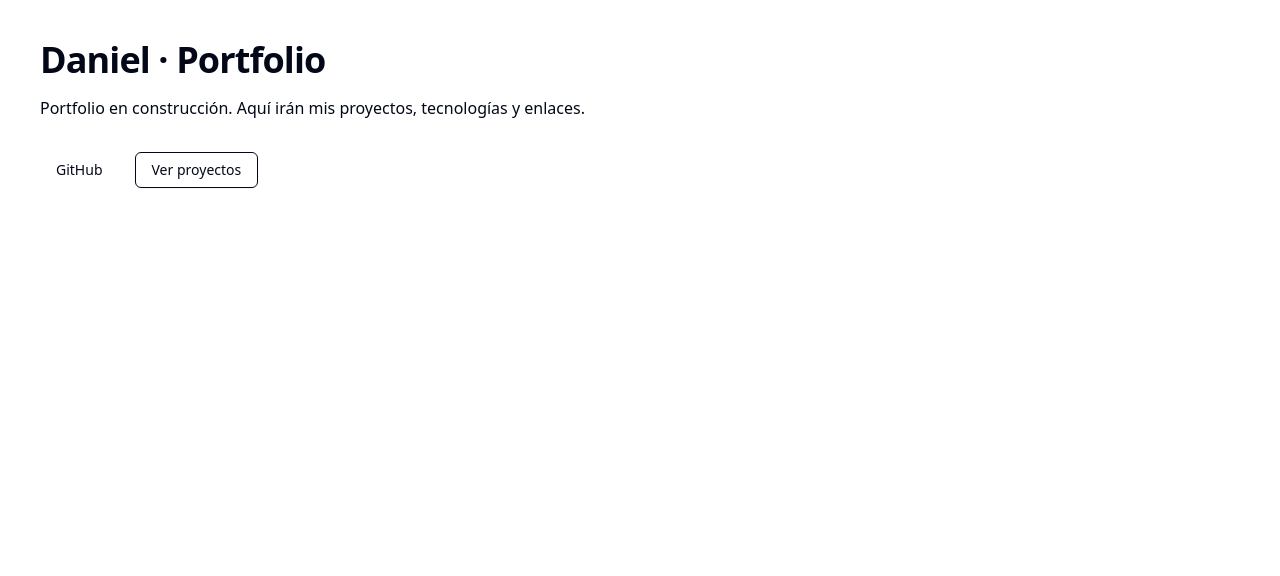
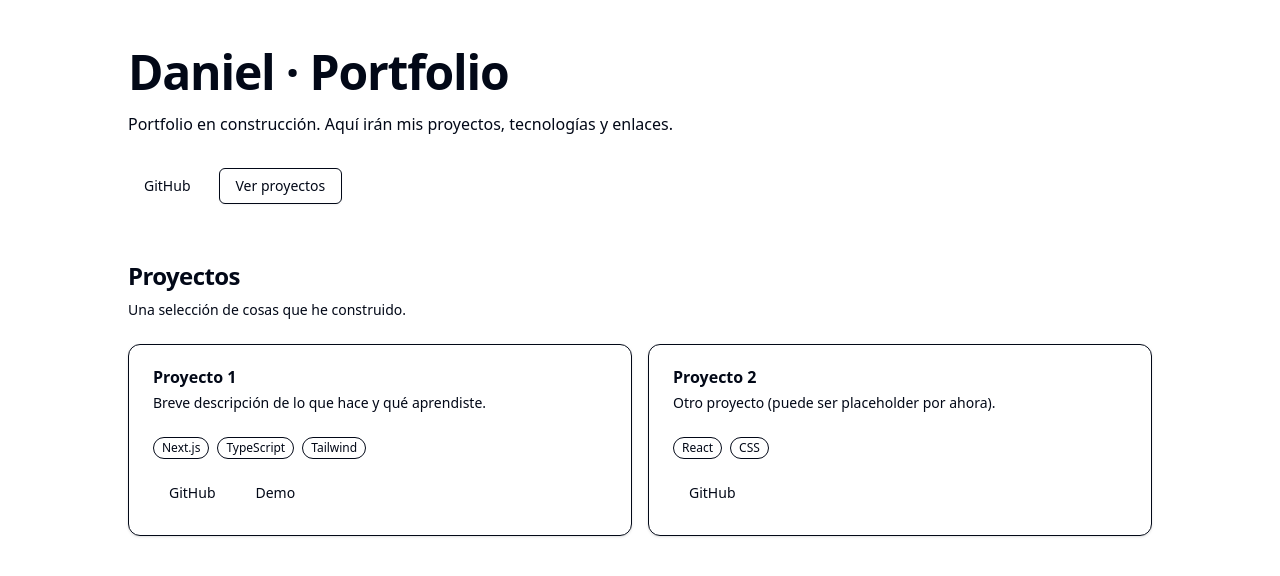
Before and after one commit to dancebroa-001/portfolio, a Next.js app: page / in a window 1280 px wide. Shown: the top 576 px of the page. Built offline with nearby package versions, Linux system fonts and the light colour scheme.

Commit message:
feat: add projects cards

```diff
--- a/app/page.tsx
+++ b/app/page.tsx
@@ -1,9 +1,12 @@
 import { Button } from "@/components/ui/button";
+import { Card, CardContent, CardDescription, CardHeader, CardTitle } from "@/components/ui/card";
+import { projects } from "@/data/projects";
 
 export default function Home() {
   return (
-    <main className="min-h-screen p-10">
-      <h1 className="text-4xl font-bold tracking-tight">
+    <main className="min-h-screen px-6 py-12 md:px-10">
+      <section className="mx-auto max-w-5xl">
+        <h1 className="text-4xl font-bold tracking-tight md:text-5xl">
           Daniel · Portfolio
         </h1>
 
@@ -11,7 +14,7 @@ export default function Home() {
           Portfolio en construcción. Aquí irán mis proyectos, tecnologías y enlaces.
         </p>
 
-      <div className="mt-8 flex gap-4">
+        <div className="mt-8 flex flex-wrap gap-3">
           <Button asChild>
             <a
               href="https://github.com/dancebroa-001"
@@ -26,6 +29,57 @@ export default function Home() {
             <a href="#proyectos">Ver proyectos</a>
           </Button>
         </div>
+      </section>
+
+      <section id="proyectos" className="mx-auto mt-14 max-w-5xl">
+        <h2 className="text-2xl font-semibold tracking-tight">
+          Proyectos
+        </h2>
+        <p className="mt-2 text-sm text-muted-foreground">
+          Una selección de cosas que he construido.
+        </p>
+
+        <div className="mt-6 grid gap-4 sm:grid-cols-2">
+          {projects.map((p) => (
+            <Card key={p.title} className="h-full">
+              <CardHeader>
+                <CardTitle>{p.title}</CardTitle>
+                <CardDescription>{p.description}</CardDescription>
+              </CardHeader>
+
+              <CardContent className="flex flex-col gap-4">
+                <div className="flex flex-wrap gap-2">
+                  {p.tech.map((t) => (
+                    <span
+                      key={t}
+                      className="rounded-full border px-2 py-0.5 text-xs text-muted-foreground"
+                    >
+                      {t}
+                    </span>
+                  ))}
+                </div>
+
+                <div className="flex gap-2">
+                  {p.githubUrl && (
+                    <Button variant="secondary" asChild>
+                      <a href={p.githubUrl} target="_blank" rel="noreferrer">
+                        GitHub
+                      </a>
+                    </Button>
+                  )}
+                  {p.liveUrl && (
+                    <Button asChild>
+                      <a href={p.liveUrl} target="_blank" rel="noreferrer">
+                        Demo
+                      </a>
+                    </Button>
+                  )}
+                </div>
+              </CardContent>
+            </Card>
+          ))}
+        </div>
+      </section>
     </main>
   );
 }
--- /dev/null
+++ b/components/ui/card.tsx
@@ -0,0 +1,92 @@
+import * as React from "react"
+
+import { cn } from "@/lib/utils"
+
+function Card({ className, ...props }: React.ComponentProps<"div">) {
+  return (
+    <div
+      data-slot="card"
+      className={cn(
+        "bg-card text-card-foreground flex flex-col gap-6 rounded-xl border py-6 shadow-sm",
+        className
+      )}
+      {...props}
+    />
+  )
+}
+
+function CardHeader({ className, ...props }: React.ComponentProps<"div">) {
+  return (
+    <div
+      data-slot="card-header"
+      className={cn(
+        "@container/card-header grid auto-rows-min grid-rows-[auto_auto] items-start gap-2 px-6 has-data-[slot=card-action]:grid-cols-[1fr_auto] [.border-b]:pb-6",
+        className
+      )}
+      {...props}
+    />
+  )
+}
+
+function CardTitle({ className, ...props }: React.ComponentProps<"div">) {
+  return (
+    <div
+      data-slot="card-title"
+      className={cn("leading-none font-semibold", className)}
+      {...props}
+    />
+  )
+}
+
+function CardDescription({ className, ...props }: React.ComponentProps<"div">) {
+  return (
+    <div
+      data-slot="card-description"
+      className={cn("text-muted-foreground text-sm", className)}
+      {...props}
+    />
+  )
+}
+
+function CardAction({ className, ...props }: React.ComponentProps<"div">) {
+  return (
+    <div
+      data-slot="card-action"
+      className={cn(
+        "col-start-2 row-span-2 row-start-1 self-start justify-self-end",
+        className
+      )}
+      {...props}
+    />
+  )
+}
+
+function CardContent({ className, ...props }: React.ComponentProps<"div">) {
+  return (
+    <div
+      data-slot="card-content"
+      className={cn("px-6", className)}
+      {...props}
+    />
+  )
+}
+
+function CardFooter({ className, ...props }: React.ComponentProps<"div">) {
+  return (
+    <div
+      data-slot="card-footer"
+      className={cn("flex items-center px-6 [.border-t]:pt-6", className)}
+      {...props}
+    />
+  )
+}
+
+export {
+  Card,
+  CardHeader,
+  CardFooter,
+  CardTitle,
+  CardAction,
+  CardDescription,
+  CardContent,
+}
--- /dev/null
+++ b/data/projects.ts
@@ -0,0 +1,25 @@
+export type Project = {
+  title: string;
+  description: string;
+  tech: string[];
+  githubUrl?: string;
+  liveUrl?: string;
+  featured?: boolean;
+};
+
+export const projects: Project[] = [
+  {
+    title: "Proyecto 1",
+    description: "Breve descripción de lo que hace y qué aprendiste.",
+    tech: ["Next.js", "TypeScript", "Tailwind"],
+    githubUrl: "https://github.com/dancebroa-001",
+    liveUrl: "https://example.com",
+    featured: true,
+  },
+  {
+    title: "Proyecto 2",
+    description: "Otro proyecto (puede ser placeholder por ahora).",
+    tech: ["React", "CSS"],
+    githubUrl: "https://github.com/dancebroa-001",
+  },
+];
```
Lines whose indentation alone changed are shown as unchanged.
